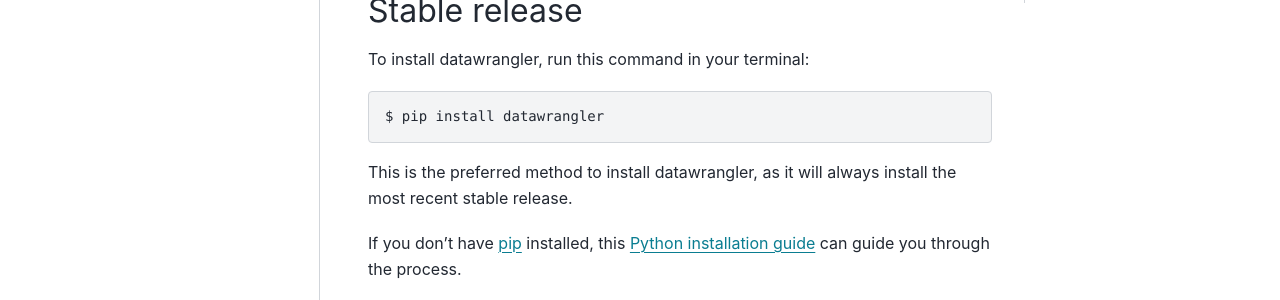
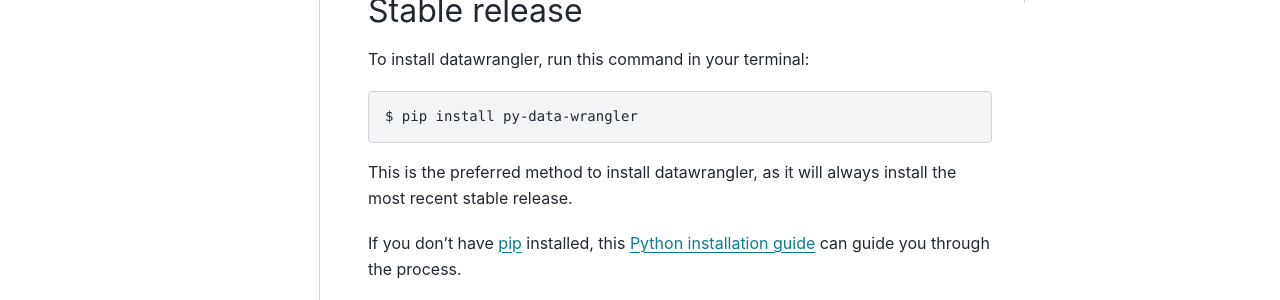
Before and after one commit to ContextLab/data-wrangler, a Sphinx documentation site: the page built from docs/installation.rst, in a window 1280 px wide and 1179 px high. Shown: the part 244-544 px from the top of the window. Built offline with Sphinx 7.4.7 and the PyData theme 0.15.4, drawn with Linux system fonts in a browser that asks for light colours.

Commit message:
rename package to avoid conflict with existing pypi package

```diff
--- a/README.rst
+++ b/README.rst
@@ -29,7 +29,7 @@ Install datawrangler using:
 
 .. code-block:: console
 
-    $ pip install data-wrangler
+    $ pip install py-data-wrangler
 
 Some quick natural language processing examples::
 
--- a/docs/installation.rst
+++ b/docs/installation.rst
@@ -12,7 +12,7 @@ To install datawrangler, run this command in your terminal:
 
 .. code-block:: console
 
-    $ pip install datawrangler
+    $ pip install py-data-wrangler
 
 This is the preferred method to install datawrangler, as it will always install the most recent stable release.
 
--- a/setup.py
+++ b/setup.py
@@ -34,8 +34,9 @@ setup(
     long_description='For more information see https://data-wrangler.readthedocs.io/en/latest/',
     long_description_content_type='text/x-rst',
     include_package_data=True,
-    keywords='datawrangler',
-    name='datawrangler',
+    keywords=['datawrangler', 'data-wrangler', 'python', 'pandas', 'natural language processing', 'image',
+              'data science', 'data manipulation'],
+    name='py-data-wrangler',
     packages=find_packages(include=['datawrangler', 'datawrangler.*']),
     test_suite='tests',
     tests_require=test_requirements,
```
